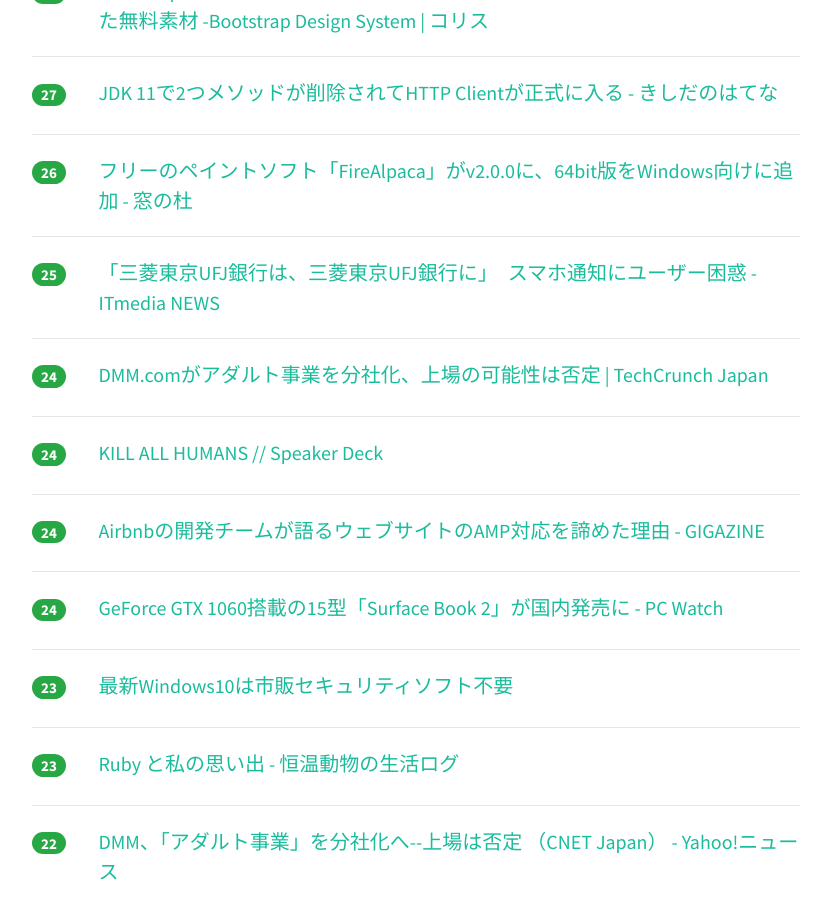
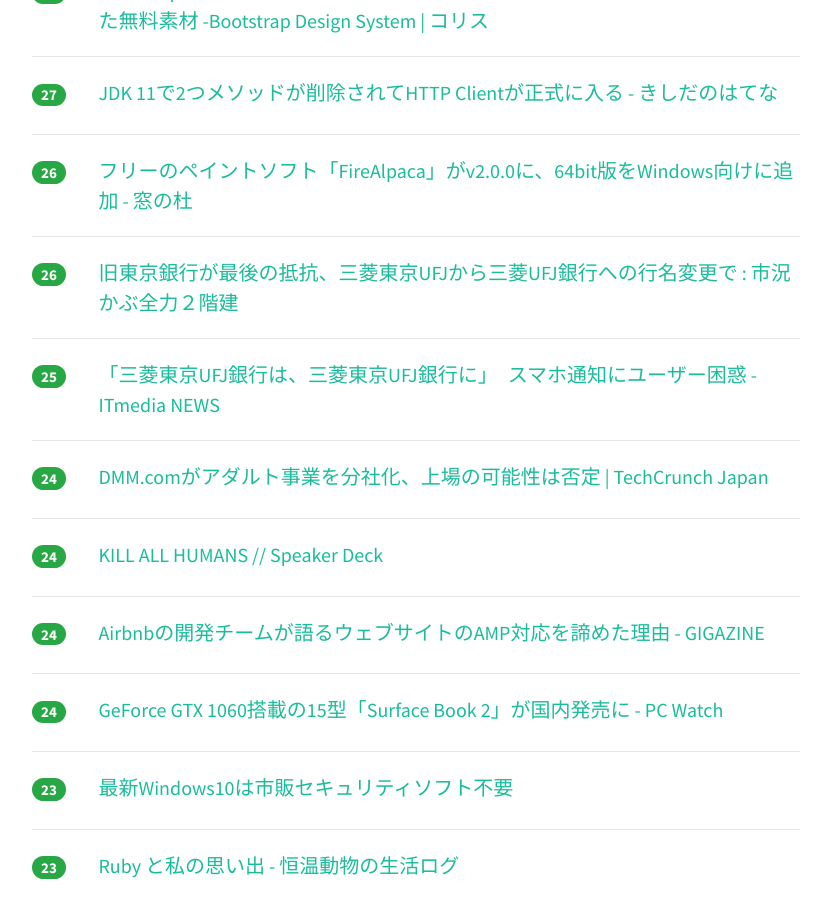
Before and after one commit to yatta47/hatena-matome-site, a Jekyll site: the page built from _posts/2018-02-22-hatena.md, in a window 1280 px wide and 900 px high, scrolled down 2547 px. Shown: the whole window, without its empty margins (224-1052 px from the left). Built offline with Jekyll 4.4.1, drawn with Linux system fonts in a browser that asks for light colours; nearby versions of some CDN libraries; some of the changed text lies outside the part shown.

Commit message:
Updated 2018-02-22

```diff
--- a/_posts/2018-02-22-hatena.md
+++ b/_posts/2018-02-22-hatena.md
@@ -132,6 +132,11 @@ tags: [it-hotentry]
 </div>
 <hr>
 <div class="row">
+<div class="col-1"><span class="badge badge-pill badge-success h2">26</span></div>
+<div class="col-11"><a href='http://kabumatome.doorblog.jp/archives/65896608.html' target='_blank'>旧東京銀行が最後の抵抗、三菱東京UFJから三菱UFJ銀行への行名変更で : 市況かぶ全力２階建</a></div>
+</div>
+<hr>
+<div class="row">
 <div class="col-1"><span class="badge badge-pill badge-success h2">25</span></div>
 <div class="col-11"><a href='http://www.itmedia.co.jp/news/articles/1802/22/news088.html' target='_blank'>「三菱東京UFJ銀行は、三菱東京UFJ銀行に」　スマホ通知にユーザー困惑 - ITmedia NEWS</a></div>
 </div>
@@ -212,6 +217,11 @@ tags: [it-hotentry]
 </div>
 <hr>
 <div class="row">
+<div class="col-1"><span class="badge badge-pill badge-success h2">14</span></div>
+<div class="col-11"><a href='http://www.dmm.com/netgame/community/-/topic/detail/=/tid=922/' target='_blank'>運営鎮守府からのお知らせ：艦隊これくしょん -艦これ-のコミュニティ - オンラインゲーム - DMM.com</a></div>
+</div>
+<hr>
+<div class="row">
 <div class="col-1"><span class="badge badge-pill badge-success h2">13</span></div>
 <div class="col-11"><a href='http://kai-you.net/article/50639' target='_blank'>薄い本が厚くなりすぎ!! “立体同人“が男の子の夢を叶える - KAI-YOU.net</a></div>
 </div>
```
Also changed, not shown: other parts of _posts/2018-02-22-hatena.md (+2 -2 lines).
